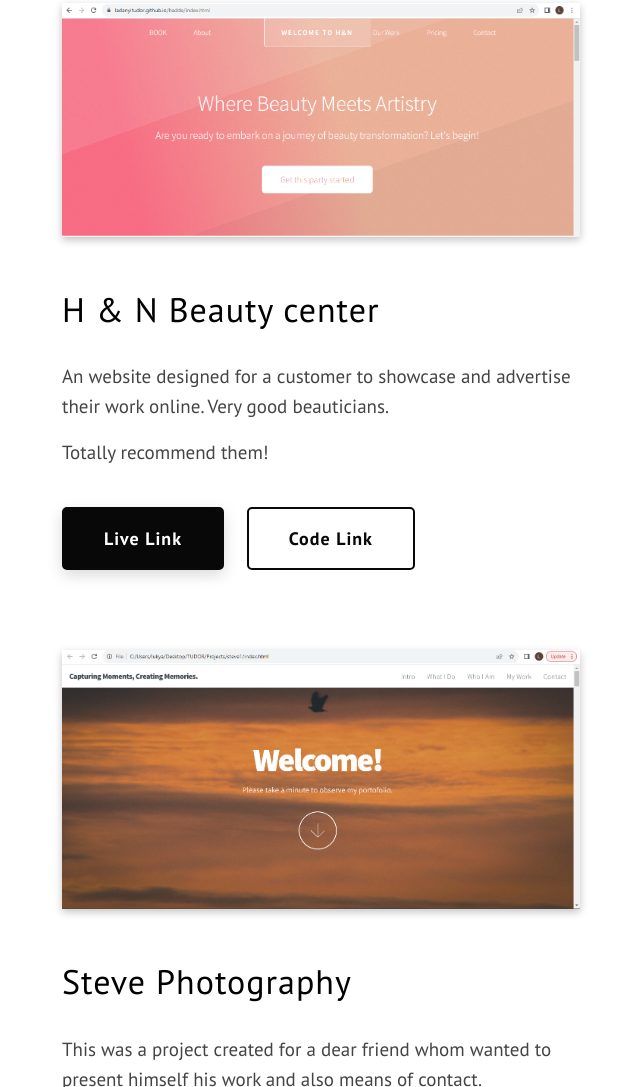
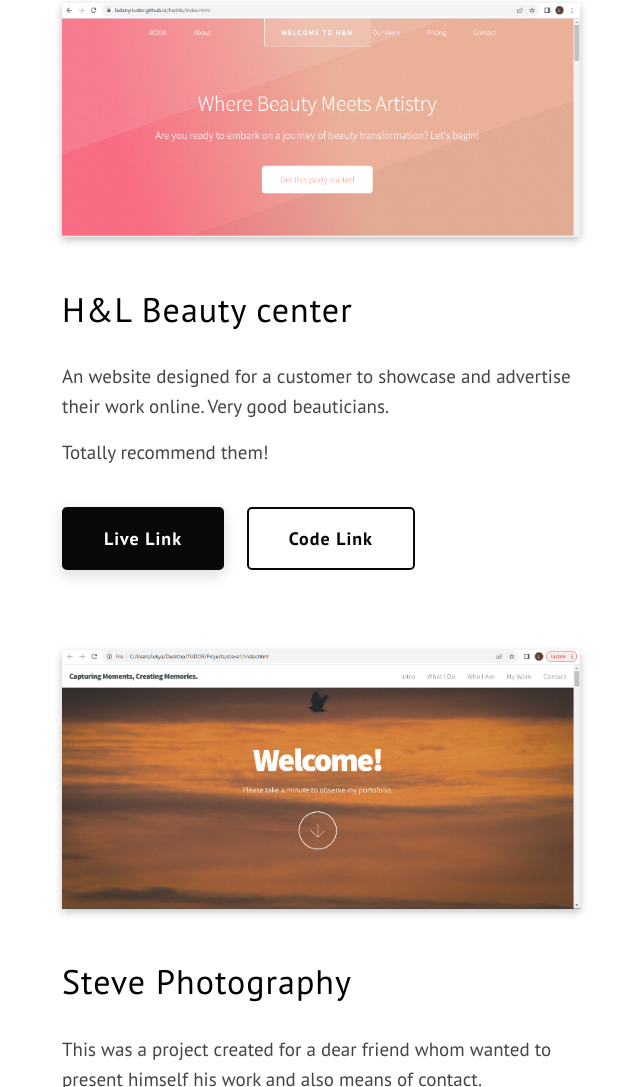
Before and after one commit to ladanyitudor/tudorladanyi, a plain HTML site: page index.html in a window 1280 px wide. Shown: the part 2645-3732 px from the top of the page, without its empty margins (2-642 px from the left). Drawn offline with nearby package versions, Linux system fonts and the light colour scheme; a script that the page names is missing.

Commit message:
Update index.html

```diff
--- a/index.html
+++ b/index.html
@@ -183,7 +183,7 @@
               <img src="./assets/hadde.png" alt="Project Image" class="projects__list-item-img" />
             </div>
             <h3 class="heading-tertiary projects__list-item-heading-tertiary">
-              H & N Beauty center
+              H&L Beauty center
             </h3>
             <!-- <hr class="projects__title-text-divider" /> -->
 
```
